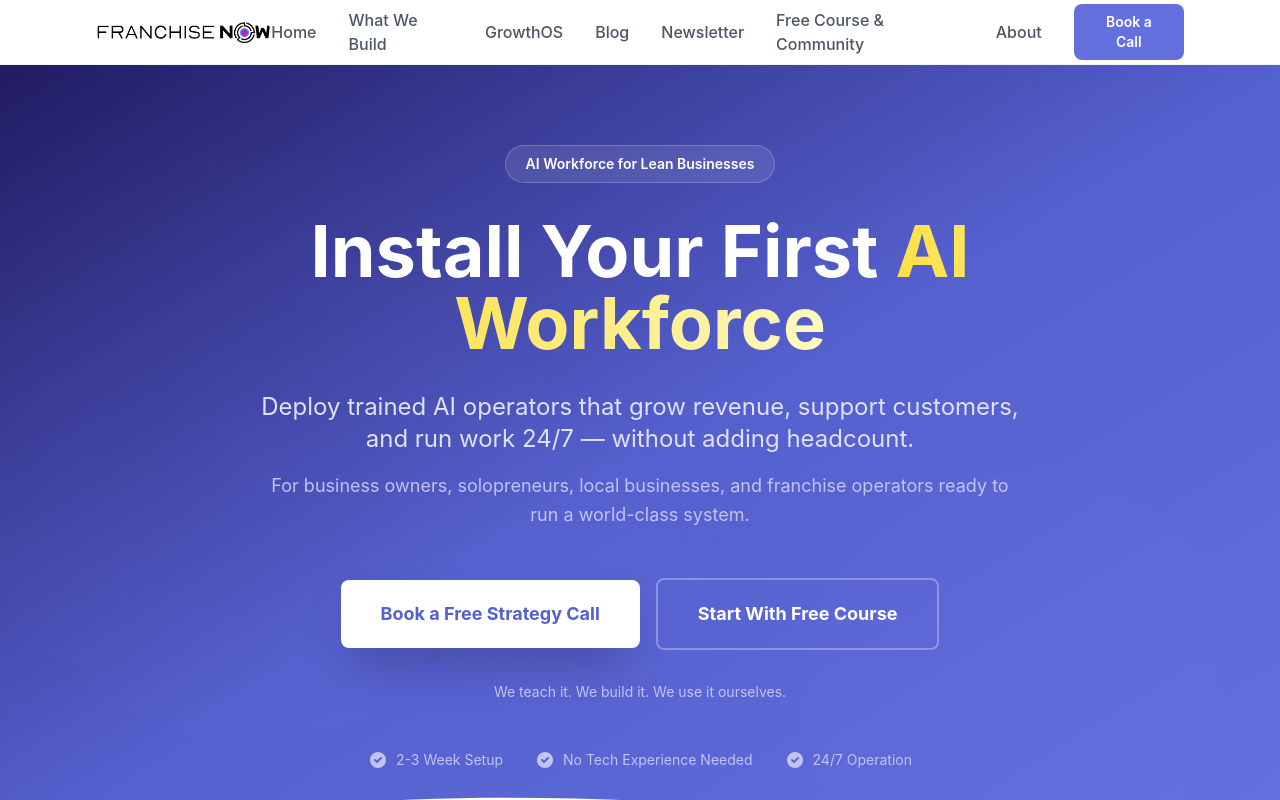
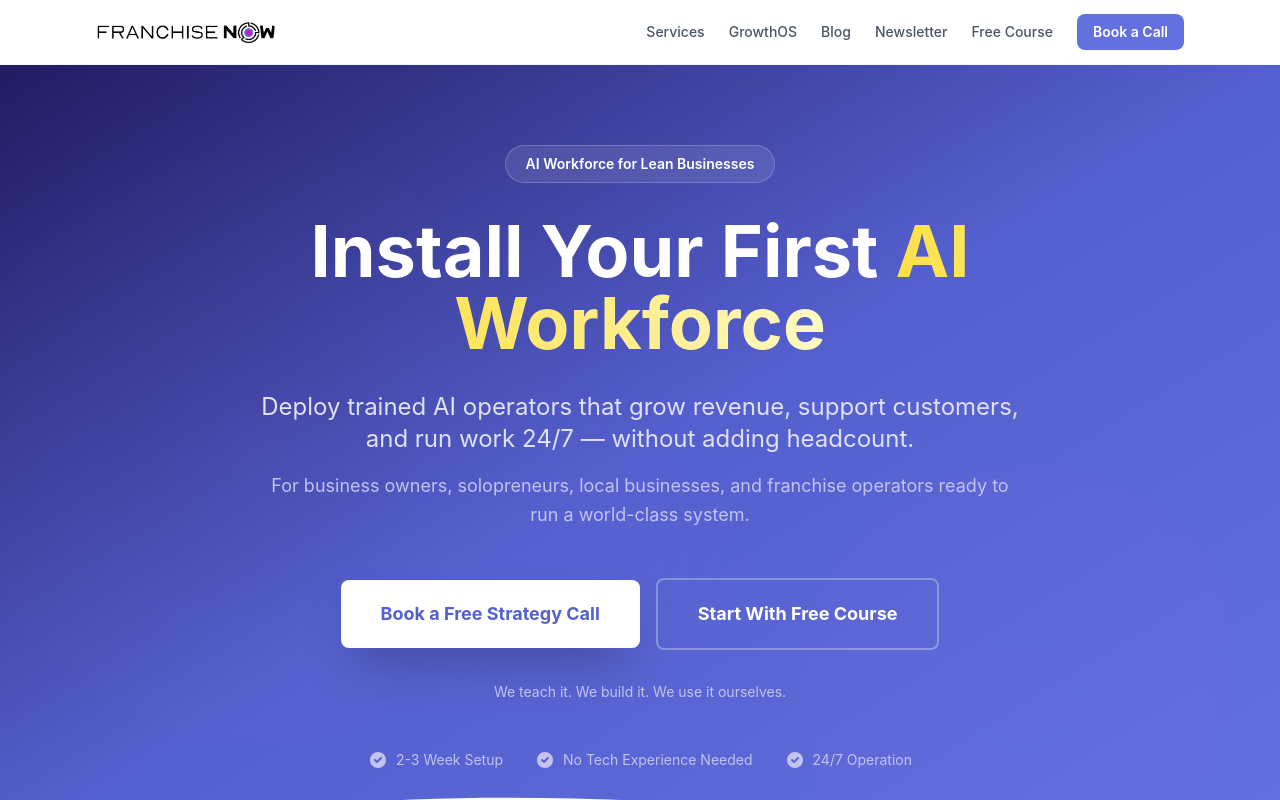
Before and after one commit to Gandley/franchise-now-openclaw, a Next.js app: page / in a window 1280 px wide. Shown: the top 800 px of the page. Built offline with nearby package versions, Linux system fonts and the light colour scheme.

Commit message:
Clean up nav and simplify GrowthOS homepage section

```diff
--- a/app/page.tsx
+++ b/app/page.tsx
@@ -358,10 +358,10 @@ export default function HomePage() {
             </p>
           </div>
 
-          <div className="grid grid-cols-1 md:grid-cols-2 gap-6 max-w-4xl mx-auto">
-            <div className="bg-gray-50 rounded-xl p-8 border border-gray-100">
-              <h3 className="text-xl font-bold text-gray-900 mb-4">Start Free</h3>
-              <ul className="space-y-3 text-gray-600 mb-6">
+          <div className="max-w-2xl mx-auto">
+            <div className="bg-gray-50 rounded-xl p-8 border border-gray-100 text-center">
+              <h3 className="text-xl font-bold text-gray-900 mb-4">Get Your Free GrowthOS Plan</h3>
+              <ul className="space-y-3 text-gray-600 mb-6 text-left max-w-md mx-auto">
                 <li className="flex items-center gap-2">
                   <span className="text-brand-500">✓</span>
                   <span>AI-Generated Gap Analysis</span>
@@ -377,33 +377,9 @@ export default function HomePage() {
               </ul>
               <Link
                 href="/growthos"
-                className="inline-block bg-brand-600 hover:bg-brand-700 text-white font-bold px-6 py-3 rounded-lg transition-colors text-center w-full"
+                className="inline-block bg-brand-600 hover:bg-brand-700 text-white font-bold px-8 py-4 rounded-lg transition-colors text-center"
               >
-                Get My Free GrowthOS Plan
-              </Link>
-            </div>
-
-            <div className="bg-gray-50 rounded-xl p-8 border border-gray-100">
-              <h3 className="text-xl font-bold text-gray-900 mb-4">Full Execution</h3>
-              <ul className="space-y-3 text-gray-600 mb-6">
-                <li className="flex items-center gap-2">
-                  <span className="text-brand-500">✓</span>
-                  <span>Complete 12-Month Execution</span>
-                </li>
-                <li className="flex items-center gap-2">
-                  <span className="text-brand-500">✓</span>
-                  <span>Specialist Teams Per Channel</span>
-                </li>
-                <li className="flex items-center gap-2">
-                  <span className="text-brand-500">✓</span>
-                  <span>Live CAC & ROI Dashboard</span>
-                </li>
-              </ul>
-              <Link
-                href="/growthos"
-                className="inline-block bg-brand-600 hover:bg-brand-700 text-white font-bold px-6 py-3 rounded-lg transition-colors text-center w-full"
-              >
-                Book a GrowthOS Call
+                Get My Free GrowthOS Plan →
               </Link>
             </div>
           </div>
--- a/components/Nav.tsx
+++ b/components/Nav.tsx
@@ -15,24 +15,22 @@ export default function Nav() {
           </Link>
 
           {/* Desktop */}
-          <div className="hidden md:flex items-center gap-8">
-            <Link href="/" className="text-gray-600 hover:text-gray-900 font-medium transition-colors">Home</Link>
-            <Link href="/services" className="text-gray-600 hover:text-gray-900 font-medium transition-colors">What We Build</Link>
-            <Link href="/growthos" className="text-gray-600 hover:text-gray-900 font-medium transition-colors">GrowthOS</Link>
-            <Link href="/blog" className="text-gray-600 hover:text-gray-900 font-medium transition-colors">Blog</Link>
+          <div className="hidden md:flex items-center gap-6">
+            <Link href="/services" className="text-gray-600 hover:text-gray-900 font-medium transition-colors text-sm">Services</Link>
+            <Link href="/growthos" className="text-gray-600 hover:text-gray-900 font-medium transition-colors text-sm">GrowthOS</Link>
+            <Link href="/blog" className="text-gray-600 hover:text-gray-900 font-medium transition-colors text-sm">Blog</Link>
             <a
               href="https://franchisenow.media"
               target="_blank"
               rel="noreferrer"
-              className="text-gray-600 hover:text-gray-900 font-medium transition-colors"
+              className="text-gray-600 hover:text-gray-900 font-medium transition-colors text-sm"
             >
               Newsletter
             </a>
-            <Link href="/get-access" className="text-gray-600 hover:text-gray-900 font-medium transition-colors">Free Course & Community</Link>
-            <Link href="/about" className="text-gray-600 hover:text-gray-900 font-medium transition-colors">About</Link>
+            <Link href="/get-access" className="text-gray-600 hover:text-gray-900 font-medium transition-colors text-sm">Free Course</Link>
             <Link
               href="/book-call"
-              className="btn-primary py-2 px-5 text-sm"
+              className="btn-primary py-2 px-4 text-sm"
             >
               Book a Call
             </Link>
@@ -53,8 +51,7 @@ export default function Nav() {
         {/* Mobile menu */}
         {open && (
           <div className="md:hidden pb-4 flex flex-col gap-4">
-            <Link href="/" className="text-gray-700 font-medium" onClick={() => setOpen(false)}>Home</Link>
-            <Link href="/services" className="text-gray-700 font-medium" onClick={() => setOpen(false)}>What We Build</Link>
+            <Link href="/services" className="text-gray-700 font-medium" onClick={() => setOpen(false)}>Services</Link>
             <Link href="/growthos" className="text-gray-700 font-medium" onClick={() => setOpen(false)}>GrowthOS</Link>
             <Link href="/blog" className="text-gray-700 font-medium" onClick={() => setOpen(false)}>Blog</Link>
             <a
@@ -65,8 +62,7 @@ export default function Nav() {
             >
               Newsletter
             </a>
-            <Link href="/get-access" className="text-gray-700 font-medium" onClick={() => setOpen(false)}>Free Course & Community</Link>
-            <Link href="/about" className="text-gray-700 font-medium" onClick={() => setOpen(false)}>About</Link>
+            <Link href="/get-access" className="text-gray-700 font-medium" onClick={() => setOpen(false)}>Free Course</Link>
             <Link
               href="/book-call"
               className="btn-primary text-sm text-center"
```
